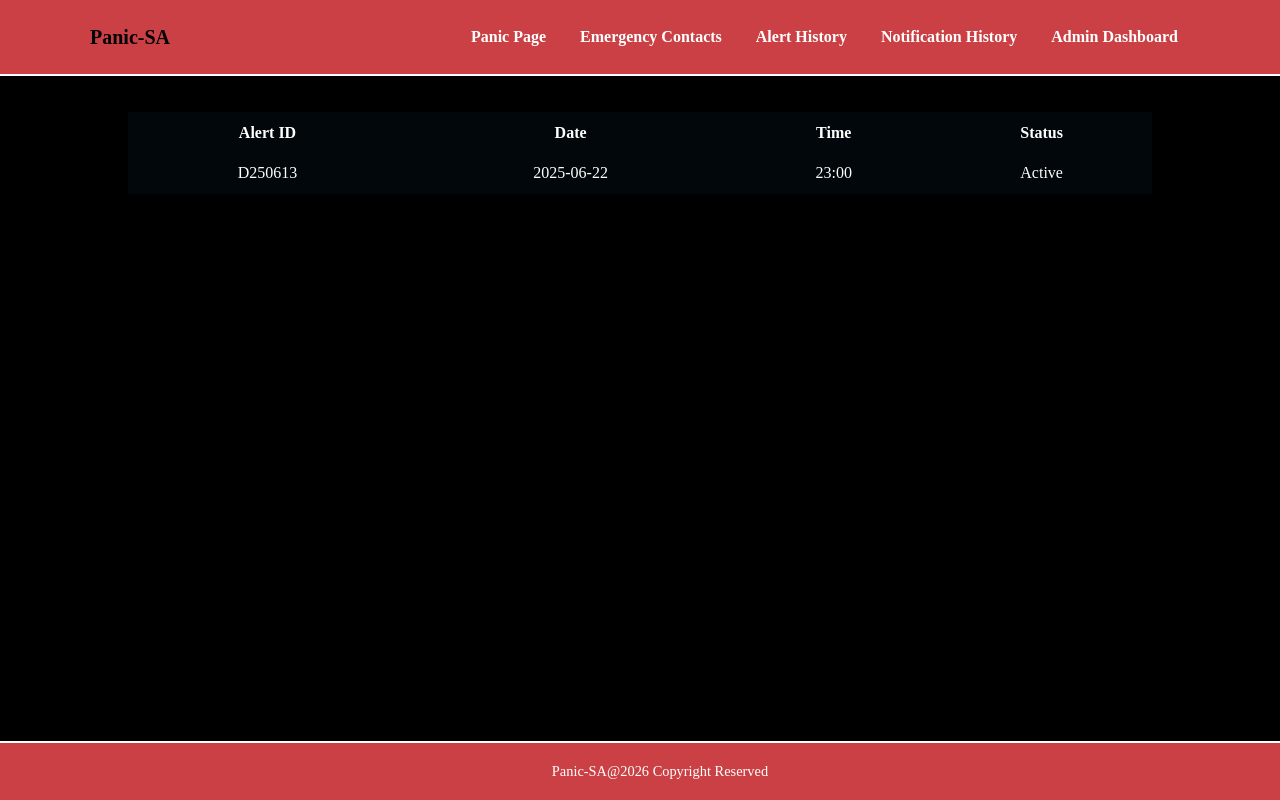
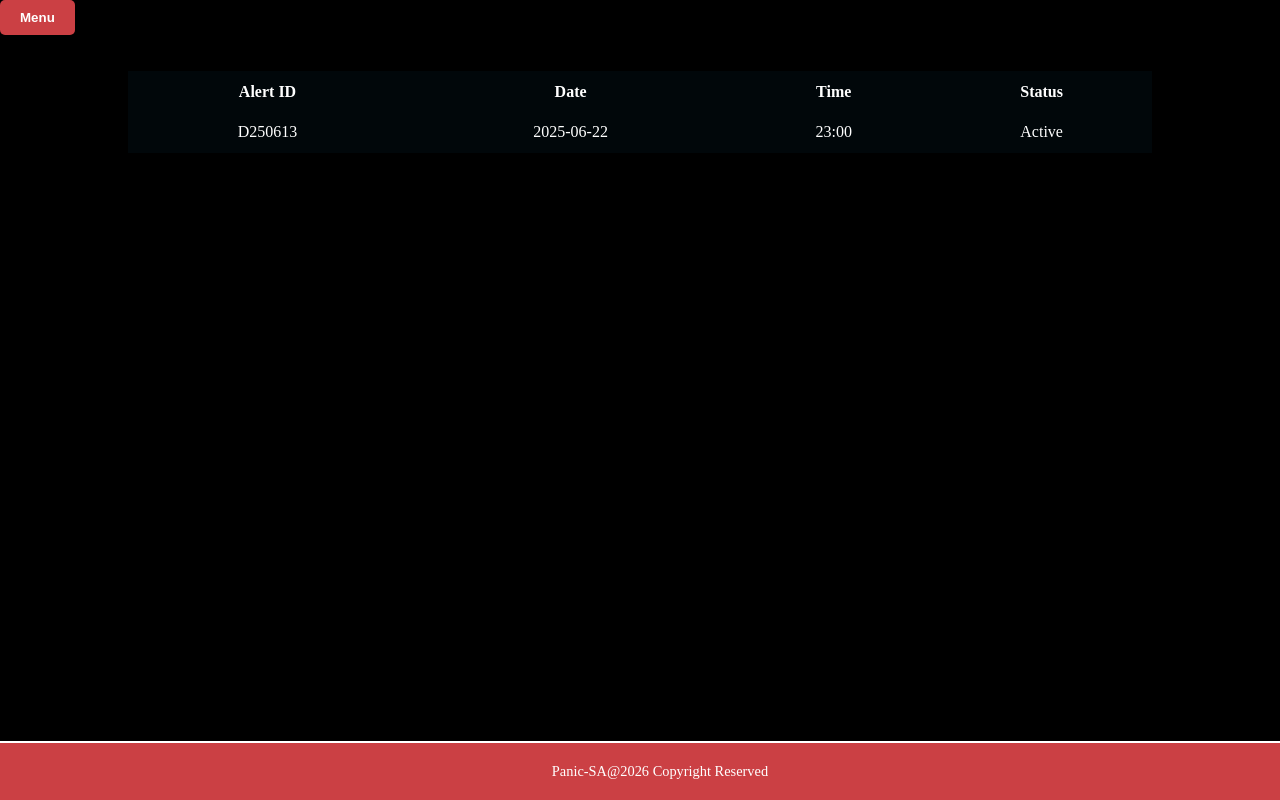
Before and after one commit to gss-ctu-g3/Panic-SA, a plain HTML site: page fontend/public/history.html in a window 1280 px wide. Drawn offline with Linux system fonts and the light colour scheme.

Commit message:
Changed the navigatio to a button
Signed-off-by: Michelleputter <69387882+Michelleputter@users.noreply.github.com>

```diff
--- a/fontend/public/css/admin.css
+++ b/fontend/public/css/admin.css
@@ -17,66 +17,50 @@ html,body {
 }
 
 
-/* Header & Navigation */
-    header {
-      position: sticky;
-      top: 0;
-      z-index: 10;
-      backdrop-filter: blur(8px);
-      background-color:#cb4044;
-      border-bottom: 2px solid #ffffff;
+/*menu styling*/
+#nav-container {
+  position: relative;
+  font-family: 'Gill Sans', 'Gill Sans MT', Calibri, 'Trebuchet MS', sans-serif;
 }
 
-   .logo-name {
+.menu {
+  background-color: #cb4044;
+  color: #ffffff;
+  padding: 10px 20px;
+  border: none;
+  border-radius: 5px;
   font-weight: bold;
-      font-size: 20px;
-      color: #000000;
+  cursor: pointer;
 }
 
-    .header-inner {
-      max-width: 1100px;
-      margin: 0 auto;
-      padding: 12px 16px;
-      display: flex;
-      align-items: center;
-      justify-content: space-between;
-      gap: 5px;
+menu:hover {
+  background-color: ffffff;
 }
 
-    nav ul {
+#nav-links {
   list-style: none;
-      display: flex;
-      flex-wrap: wrap;
-      gap: 10px;
-      align-items: center;
+  padding: 10px 0px;
+  margin: 5px 0px 0px 0px;
+  background-color: #cb4044;
+  position: absolute;
+  border: 1px solid #ffffff;
+  border-radius: 5px;
+  width: 150px;
 }
 
-    nav li {
-      display: inline-block;
-      font-weight: bold;
+#nav-links li a {
+  display: block;
+  padding: 10px 15px;
+  color: #000000;
+  text-decoration: none;
 }
 
-    nav a {
-      padding: 8px 12px;
-      color: white;
-      text-decoration: none;
-      border-radius: 10px;
-      transition: 200ms ease;
+#nav-links li:hover {
+  background-color: #40cbc7;
 }
 
-    nav a:hover {
-      color: white;
-      border-color: transparent;
-      background-color: #000000;
-    }
-
-    .nav-cta {
-      border-color: #ffffff;
-      background-color: transparent;
-    }
-
-    .nav-cta:hover {
-      background: #000000;
+.nav-hidden {
+  display: none;
 }
 
     /* Footer*/
--- a/fontend/public/css/contacts.css
+++ b/fontend/public/css/contacts.css
@@ -16,25 +16,51 @@ html,body {
     height: 100vh;
 }
 
-/*Navigation*/
-  .navigation {
-    display: flex;
-    justify-content: space-around;
-    align-items: center;
-    background-color: #cb4044;
-    border-radius: 15px;
-    overflow: hidden;
-  }
+/*menu styling*/
+#nav-container {
+  position: relative;
+  font-family: 'Gill Sans', 'Gill Sans MT', Calibri, 'Trebuchet MS', sans-serif;
+}
 
-  .link {
-    display: flex;
-    flex-direction: column;
-    align-items: center;
-    text-decoration: none;
-    color: #ffffff;
-    font-size: 14px;
-    background-color: #40cbc7;
-  }
+.menu {
+  background-color: #cb4044;
+  color: #ffffff;
+  padding: 10px 20px;
+  border: none;
+  border-radius: 5px;
+  font-weight: bold;
+  cursor: pointer;
+}
+
+menu:hover {
+  background-color: ffffff;
+}
+
+#nav-links {
+  list-style: none;
+  padding: 10px 0px;
+  margin: 5px 0px 0px 0px;
+  background-color: #cb4044;
+  position: absolute;
+  border: 1px solid #ffffff;
+  border-radius: 5px;
+  width: 150px;
+}
+
+#nav-links li a {
+  display: block;
+  padding: 10px 15px;
+  color: #000000;
+  text-decoration: none;
+}
+
+#nav-links li:hover {
+  background-color: #40cbc7;
+}
+
+.nav-hidden {
+  display: none;
+}
 
 
     /*Contacts table styling*/
--- a/fontend/public/css/history.css
+++ b/fontend/public/css/history.css
@@ -18,71 +18,50 @@ html,body {
     height: 100vh;
 }
 
-/* Header & Navigation*/
-    header {
-      position: sticky;
-      top: 0;
-      z-index: 10;
-      backdrop-filter: blur(8px);
-      background-color:#cb4044;
-      border-bottom: 2px solid #ffffff
+/*menu styling*/
+#nav-container {
+  position: relative;
+  font-family: 'Gill Sans', 'Gill Sans MT', Calibri, 'Trebuchet MS', sans-serif;
 }
 
-.logo-name {
+.menu {
+  background-color: #cb4044;
+  color: #ffffff;
+  padding: 10px 20px;
+  border: none;
+  border-radius: 5px;
   font-weight: bold;
-      font-size: 20px;
-      color: #000000;
+  cursor: pointer;
 }
 
-.header-inner {
-      max-width: 1100px;
-      margin: 0 auto;
-      padding: 12px 16px;
-      display: flex;
-      align-items: center;
-      justify-content: space-between;
-      gap: 5px;
+menu:hover {
+  background-color: ffffff;
 }
 
-.logo-name {
-    font-weight: bold;
-    font-size: 20px;
-    color: #000000;
+#nav-links {
+  list-style: none;
+  padding: 10px 0px;
+  margin: 5px 0px 0px 0px;
+  background-color: #cb4044;
+  position: absolute;
+  border: 1px solid #ffffff;
+  border-radius: 5px;
+  width: 150px;
 }
 
-nav ul {
-    list-style: none;
-    display: flex;
-    flex-wrap: wrap;
-    gap: 10px;
-    align-items: center;
+#nav-links li a {
+  display: block;
+  padding: 10px 15px;
+  color: #000000;
+  text-decoration: none;
 }
 
-nav li {
-    display: inline-block;
-    font-weight: bold;
+#nav-links li:hover {
+  background-color: #40cbc7;
 }
 
-nav a {
-    padding: 8px 12px;
-    color: white;
-    text-decoration: none;
-    border-radius: 10px;
-    transition: 200ms ease;
-    }
-
-nav a:hover {
-    color: white;
-    border-color: transparent;
-    background-color: #000000;
-    }
-.nav-cta {
-    border-color: #ffffff;
-    background-color: transparent;
-    }
-
-.nav-cta:hover {
-    background: #000000;
+.nav-hidden {
+  display: none;
 }
 
      /*Alert table styling*/
--- a/fontend/public/css/notifications.css
+++ b/fontend/public/css/notifications.css
@@ -14,6 +14,52 @@ html,body {
     margin: 0px;
     padding: 0px;
     height: 100vh;
+}
+
+/*menu styling*/
+#nav-container {
+  position: relative;
+  font-family: 'Gill Sans', 'Gill Sans MT', Calibri, 'Trebuchet MS', sans-serif;
+}
+
+.menu {
+  background-color: #cb4044;
+  color: #ffffff;
+  padding: 10px 20px;
+  border: none;
+  border-radius: 5px;
+  font-weight: bold;
+  cursor: pointer;
+}
+
+menu:hover {
+  background-color: ffffff;
+}
+
+#nav-links {
+  list-style: none;
+  padding: 10px 0px;
+  margin: 5px 0px 0px 0px;
+  background-color: #cb4044;
+  position: absolute;
+  border: 1px solid #ffffff;
+  border-radius: 5px;
+  width: 150px;
+}
+
+#nav-links li a {
+  display: block;
+  padding: 10px 15px;
+  color: #000000;
+  text-decoration: none;
+}
+
+#nav-links li:hover {
+  background-color: #40cbc7;
+}
+
+.nav-hidden {
+  display: none;
 }
 
     /*Notifications table styling*/
--- a/fontend/public/css/panic.css
+++ b/fontend/public/css/panic.css
@@ -8,6 +8,52 @@ html,body {
     padding: 0px;
     height: 100%;
     width: 100%;
+}
+
+/*menu styling*/
+#nav-container {
+  position: relative;
+  font-family: 'Gill Sans', 'Gill Sans MT', Calibri, 'Trebuchet MS', sans-serif;
+}
+
+.menu {
+  background-color: #cb4044;
+  color: #ffffff;
+  padding: 10px 20px;
+  border: none;
+  border-radius: 5px;
+  font-weight: bold;
+  cursor: pointer;
+}
+
+menu:hover {
+  background-color: ffffff;
+}
+
+#nav-links {
+  list-style: none;
+  padding: 10px 0px;
+  margin: 5px 0px 0px 0px;
+  background-color: #cb4044;
+  position: absolute;
+  border: 1px solid #ffffff;
+  border-radius: 5px;
+  width: 150px;
+}
+
+#nav-links li a {
+  display: block;
+  padding: 10px 15px;
+  color: #000000;
+  text-decoration: none;
+}
+
+#nav-links li:hover {
+  background-color: #40cbc7;
+}
+
+.nav-hidden {
+  display: none;
 }
 
 /*Panic button*/
--- a/fontend/public/history.html
+++ b/fontend/public/history.html
@@ -10,20 +10,16 @@
 
 <body>
 <!--Navigation-->
-  <header>
-    <div class="header-inner">
-    <div class="logo-name">Panic-SA</div>
-        <nav aria-label="Primary">
-            <ul>
+    <nav class="nav-container">
+        <button id="menu" class="menu">Menu</button>
+            <ul id="nav-links" class="nav-hidden">
             <li><a href="index.html">Panic Page</a></li>
             <li><a href="contacts.html">Emergency Contacts</a></li>
             <li><a href="history.html">Alert History</a></li>
             <li><a href="notifications.html">Notification History</a></li>
             <li><a href="admin.html">Admin Dashboard</a></li>
             </ul>
-        </nav>
-    </div>
-  </header>
+    </nav>
 
   <br>
   <br>
@@ -55,5 +51,13 @@
         <li>Panic-SA@2026 Copyright Reserved</li>
     </ul>
 </footer>
+
+<script>
+    const menu = document.getElementById('menu');
+    const  nav_links = document.getElementById('nav-links');
+    menu.addEventListener('click', function() {
+    nav_links.classList.toggle('nav-hidden')
+    });
+ </script>
     </body>
 </html>
```
Also changed, not shown: fontend/public/admin.html (+17 -9 lines), fontend/public/contacts.html (+23 -21 lines), fontend/public/index.html (+19 -0 lines), fontend/public/notifications.html (+22 -24 lines). Lines whose indentation alone changed are shown as unchanged.
